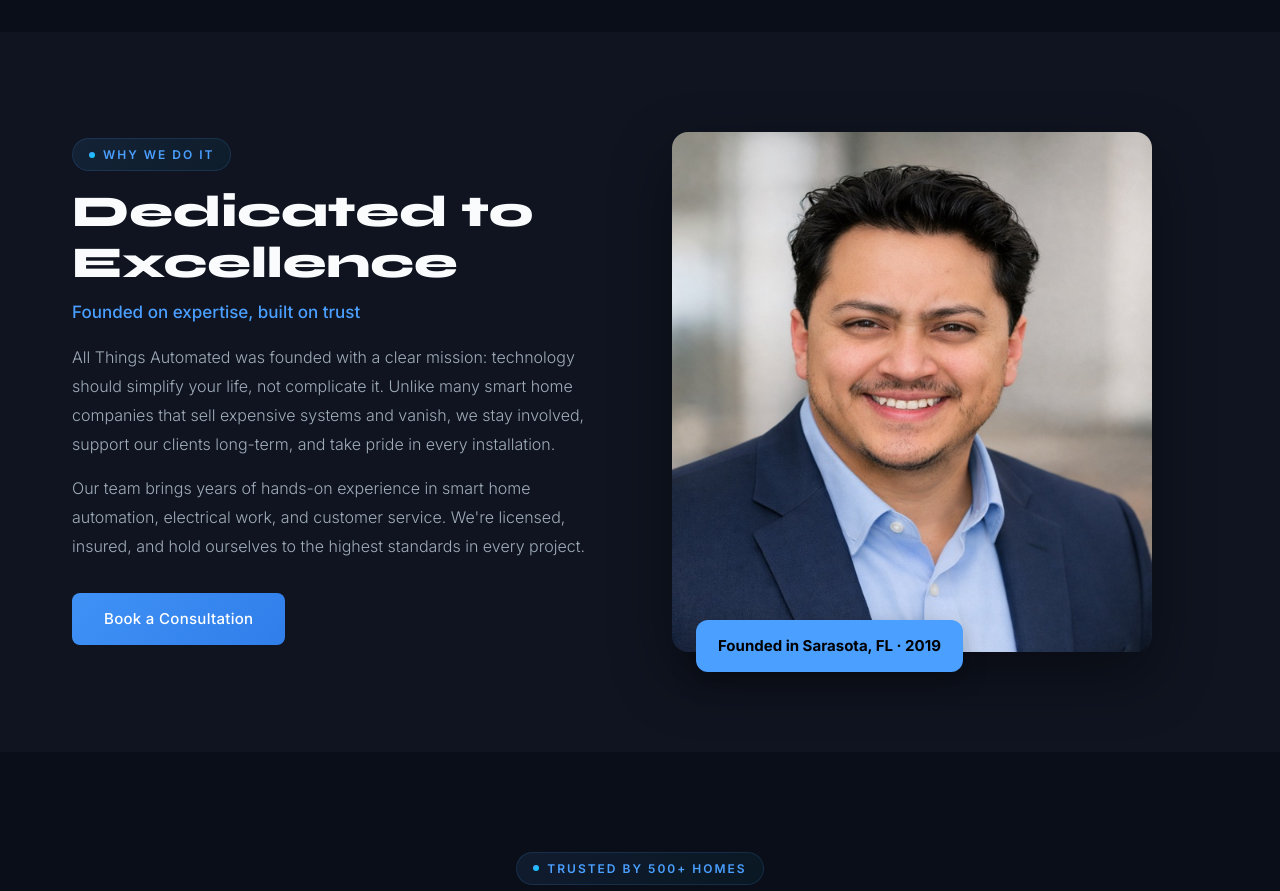
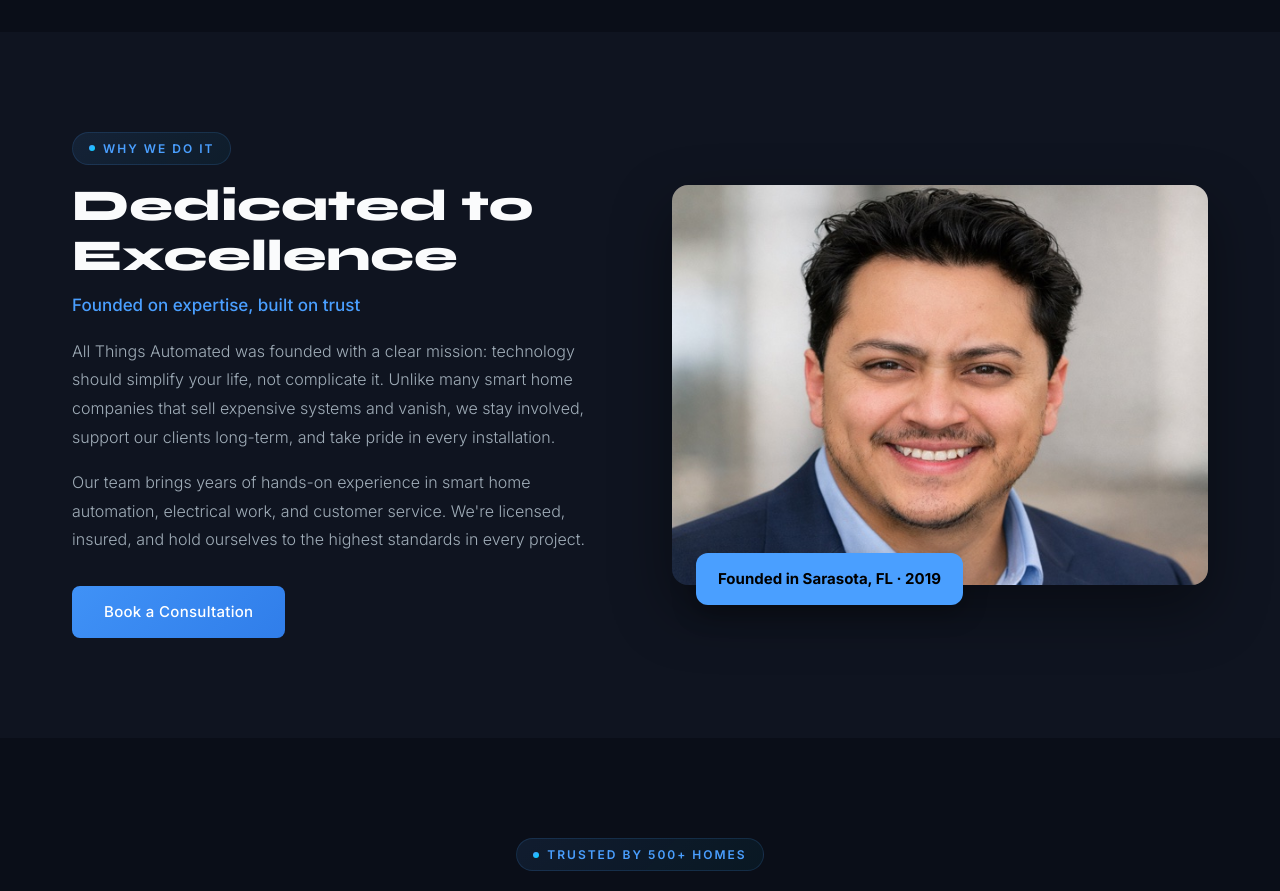
Before and after one commit to Allthingsautomated/All-Things-Automated-Website-, a Next.js app: page / in a window 1280 px wide. Shown: the part 2160-3051 px from the top of the page. Built offline with nearby package versions, Linux system fonts and the light colour scheme.

Commit message:
Revert founder photo to original 400px height, full width

```diff
--- a/app/globals.css
+++ b/app/globals.css
@@ -1908,11 +1908,10 @@
 
 .about-image {
   border-radius: var(--radius-lg);
-  height: 520px;
+  height: 400px;
   object-fit: cover;
-  object-position: center 10%;
+  object-position: center 15%;
   width: 100%;
-  max-width: 480px;
 }
 
 .values-card {
```
